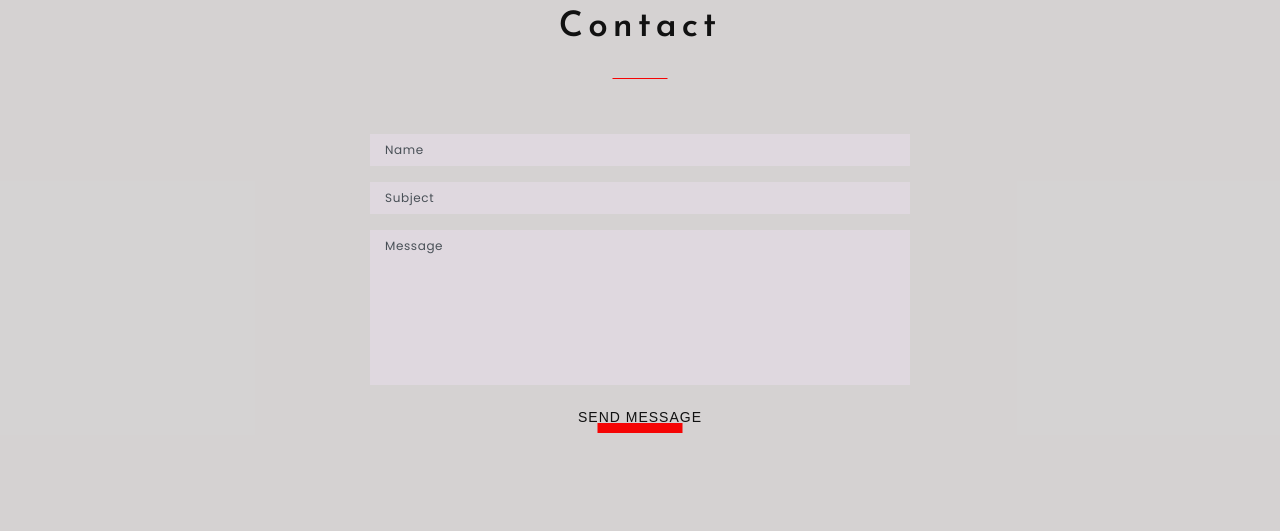
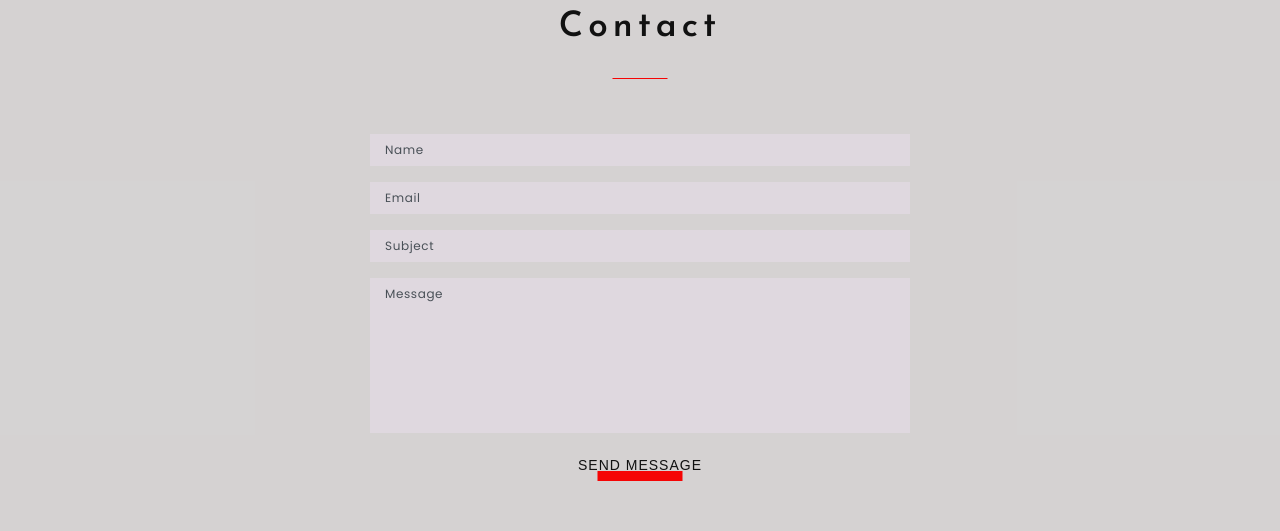
Before and after one commit to VitaMirosh/portfolio-start-project-vite-main, a React (Vite) app: page / in a window 1280 px wide. Shown: the part 2360-2891 px from the top of the page. Built offline with nearby package versions, Linux system fonts and the light colour scheme; grey boxes are pictures that could not be loaded.

Commit message:
animated with library in Contacts

```diff
--- a/package.json
+++ b/package.json
@@ -12,6 +12,7 @@
     "predeploy": "pnpm run build"
   },
   "dependencies": {
+    "@emailjs/browser": "^4.4.1",
     "@emotion/react": "^11.14.0",
     "@tsparticles/engine": "^3.9.1",
     "@tsparticles/react": "^3.0.0",
--- a/src/layout/sections/contacts/Contacts.tsx
+++ b/src/layout/sections/contacts/Contacts.tsx
@@ -1,18 +1,42 @@
 import {SectionTitle} from "../../../components/SectionTitle.ts";
 import {Button} from "../../../components/Button.ts";
 import {Container} from "../../../components/Container.ts";
-import { S } from "./Contacts_Styles.ts";
+import {S} from "./Contacts_Styles.ts";
 import * as React from "react";
+import emailjs from '@emailjs/browser';
+import {ElementRef, useRef} from "react";
 
-export const Contact:React.FC = () => {
+export const Contact: React.FC = () => {
+  const form = useRef<ElementRef<'form'>>(null);
+
+  const sendEmail = (e: any) => {
+    e.preventDefault();
+
+
+    if (!form.current) return
+    emailjs
+      .sendForm('service_kqjmz8s', 'template_i9htj5v', form.current, {
+        publicKey: 'avoQB5hsBreXGeMe4',
+      })
+      .then(
+        () => {
+          console.log('SUCCESS!');
+        },
+        (error) => {
+          console.log('FAILED...', error.text);
+        },
+      );
+    e.target.reset();
+  };
   return (
     <S.Contact id={"contact"}>
       <Container>
         <SectionTitle>Contact</SectionTitle>
-        <S.Form>
-          <S.Field placeholder={"name"}/>
-          <S.Field placeholder={"subject"}/>
-          <S.Field placeholder={"message"} as={"textarea"}/>
+        <S.Form ref={form} onSubmit={sendEmail}>
+          <S.Field required placeholder={"name"} name={'user_name'}/>
+          <S.Field required placeholder={"email"} name={'email'}/>
+          <S.Field required placeholder={"subject"} name={'subject'}/>
+          <S.Field required placeholder={"message"} as={"textarea"} name={'message'}/>
           <Button type={"submit"}>Send message</Button>
         </S.Form>
       </Container>
```
Also changed, not shown: 1 other file (tests, documents, lock files or other folders).
